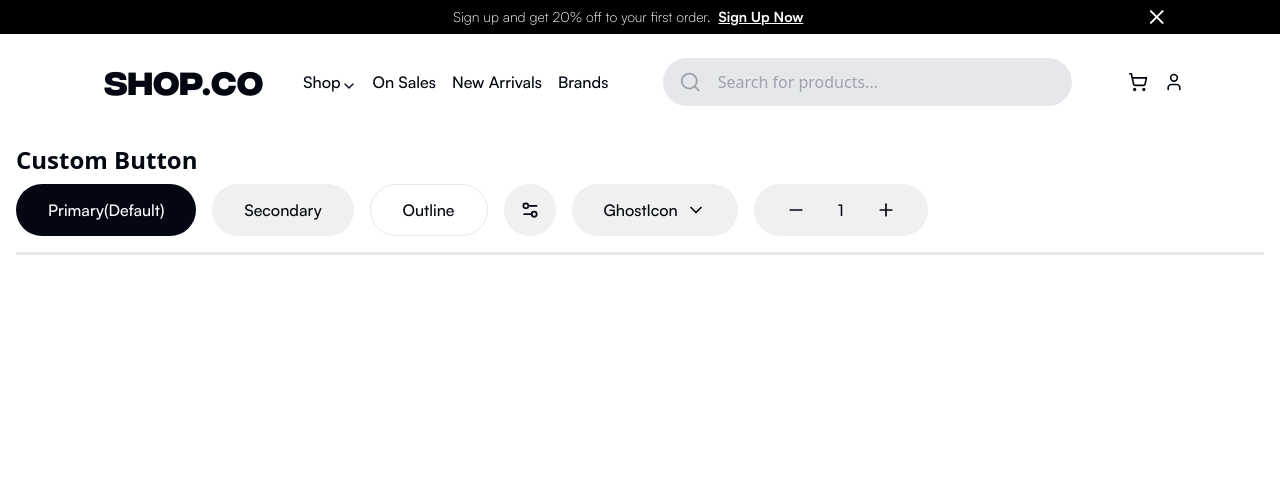
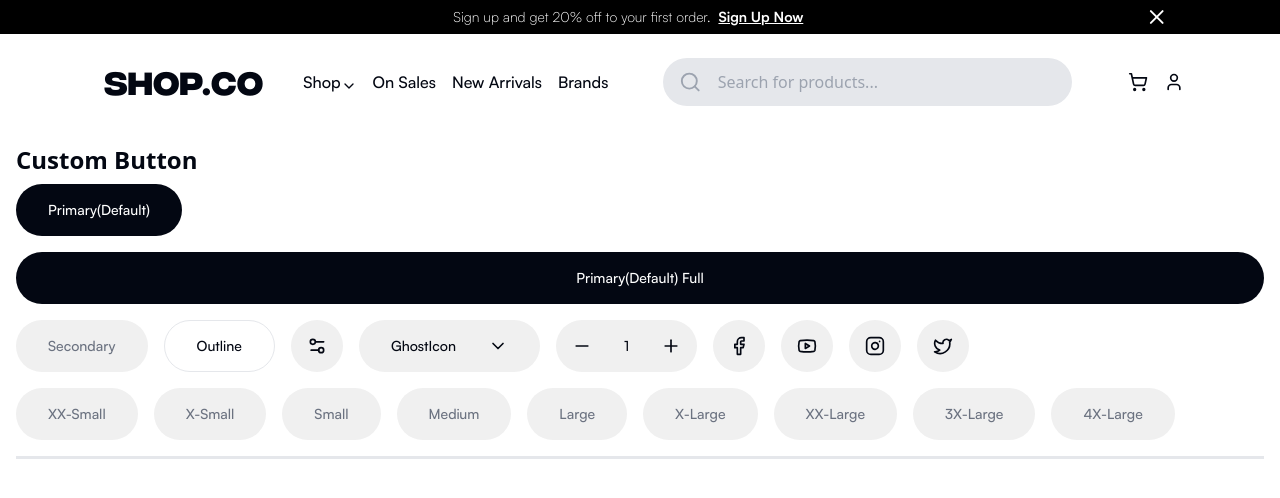
Before and after one commit to renanlido/ecommerce-front, a Next.js app: page / in a window 1280 px wide. Shown: the top 498 px of the page. Built offline with nearby package versions, Linux system fonts and the light colour scheme.

Commit message:
feat: Variant

```diff
--- a/src/app/page.tsx
+++ b/src/app/page.tsx
@@ -1,4 +1,13 @@
-import { ChevronDown, MinusIcon, Plus, Settings2 } from 'lucide-react'
+import {
+  ChevronDown,
+  Facebook,
+  Instagram,
+  MinusIcon,
+  Plus,
+  Settings2,
+  Twitter,
+  Youtube,
+} from 'lucide-react'
 
 import { CustomButton } from '@/components/custom-button'
 
@@ -7,24 +16,53 @@ export default function Home() {
     <main className=" flex flex-col px-4 pt-28 md:pt-36">
       <h1 className="mb-2 text-2xl font-bold">Custom Button</h1>
       <div className="flex w-full max-w-xs flex-wrap gap-4 md:max-w-7xl ">
-        <CustomButton>Primary(Default)</CustomButton>
+        <CustomButton variant="primary">Primary(Default)</CustomButton>
+        <CustomButton className="w-full">Primary(Default) Full</CustomButton>
         <CustomButton variant="secondary">Secondary</CustomButton>
         <CustomButton variant="outline">Outline</CustomButton>
         <CustomButton variant="ghost">
           <Settings2 className="h-5 w-5" />
         </CustomButton>
-        <CustomButton variant="ghostIcon">
+        <CustomButton
+          variant="ghost"
+          className="flex items-center justify-between space-x-8 px-8"
+        >
           <p>GhostIcon</p>
           <ChevronDown className="h-5 w-5" />
         </CustomButton>
         <CustomButton
-          variant="ghostIcon"
+          variant="ghost"
           className="flex items-center justify-between space-x-8"
         >
           <MinusIcon className="h-5 w-5" />
           <p>1</p>
           <Plus className="h-5 w-5" />
         </CustomButton>
+        <div className="flex items-center space-x-4">
+          <CustomButton variant="ghost">
+            <Facebook className="h-5 w-5" />
+          </CustomButton>
+          <CustomButton variant="ghost">
+            <Youtube className="h-5 w-5" />
+          </CustomButton>
+          <CustomButton variant="ghost">
+            <Instagram className="h-5 w-5" />
+          </CustomButton>
+          <CustomButton variant="ghost">
+            <Twitter className="h-5 w-5" />
+          </CustomButton>
+        </div>
+        <div className="flex w-full max-w-xs flex-wrap items-center gap-4 md:max-w-7xl">
+          <CustomButton variant="secondary">XX-Small</CustomButton>
+          <CustomButton variant="secondary">X-Small</CustomButton>
+          <CustomButton variant="secondary">Small</CustomButton>
+          <CustomButton variant="secondary">Medium</CustomButton>
+          <CustomButton variant="secondary">Large</CustomButton>
+          <CustomButton variant="secondary">X-Large</CustomButton>
+          <CustomButton variant="secondary">XX-Large</CustomButton>
+          <CustomButton variant="secondary">3X-Large</CustomButton>
+          <CustomButton variant="secondary">4X-Large</CustomButton>
+        </div>
       </div>
       <div className="my-4 w-full border-2 border-b" />
     </main>
--- a/src/components/custom-button.tsx
+++ b/src/components/custom-button.tsx
@@ -8,24 +8,26 @@ const button = tv({
     'py-4',
     'h-[52px]',
     'text-white',
-    'text-base',
+    'text-center',
+    'text-sm',
     'font-satoshi',
-    'outline-none',
-    'focus:outline-none',
-    'focus:ring-2',
-    'focus:ring-gray-400',
-    'focus:ring-offset-2',
-    'focus:ring-offset-gray-900',
+    // 'hover:font-bold',
+    'font-medium',
+    'flex',
+    'justify-center',
+    'items-center',
     'transition-all',
-    'duration-200',
-    'ease-in-out',
-    'flex',
-    'items-center',
+    'duration-300',
   ],
   variants: {
     variant: {
-      primary: ['bg-gray-950', 'hover:bg-gray-800'],
-      secondary: ['bg-[#F0F0F0]', 'hover:bg-[#E0E0E0]', 'text-gray-950'],
+      primary: ['bg-gray-950', 'hover:text-black', 'hover:bg-[#F0F0F0]'],
+      secondary: [
+        'bg-[#F0F0F0]',
+        'hover:bg-gray-950',
+        'text-gray-500',
+        'hover:text-white',
+      ],
       outline: [
         'border',
         'border-gray-200',
@@ -34,14 +36,13 @@ const button = tv({
         'hover:bg-gray-950',
         'hover:text-white',
       ],
-      ghost: ['bg-[#F0F0F0]', 'hover:bg-[#E0E0E0]', 'text-gray-950', 'px-4'],
-      ghostIcon: [
+      ghost: [
         'bg-[#F0F0F0]',
         'hover:bg-[#E0E0E0]',
         'text-gray-950',
-        'flex',
-        'items-center',
-        'space-x-2',
+        'px-4',
+        'hover:bg-gray-950',
+        'hover:text-white',
       ],
     },
   },
```
